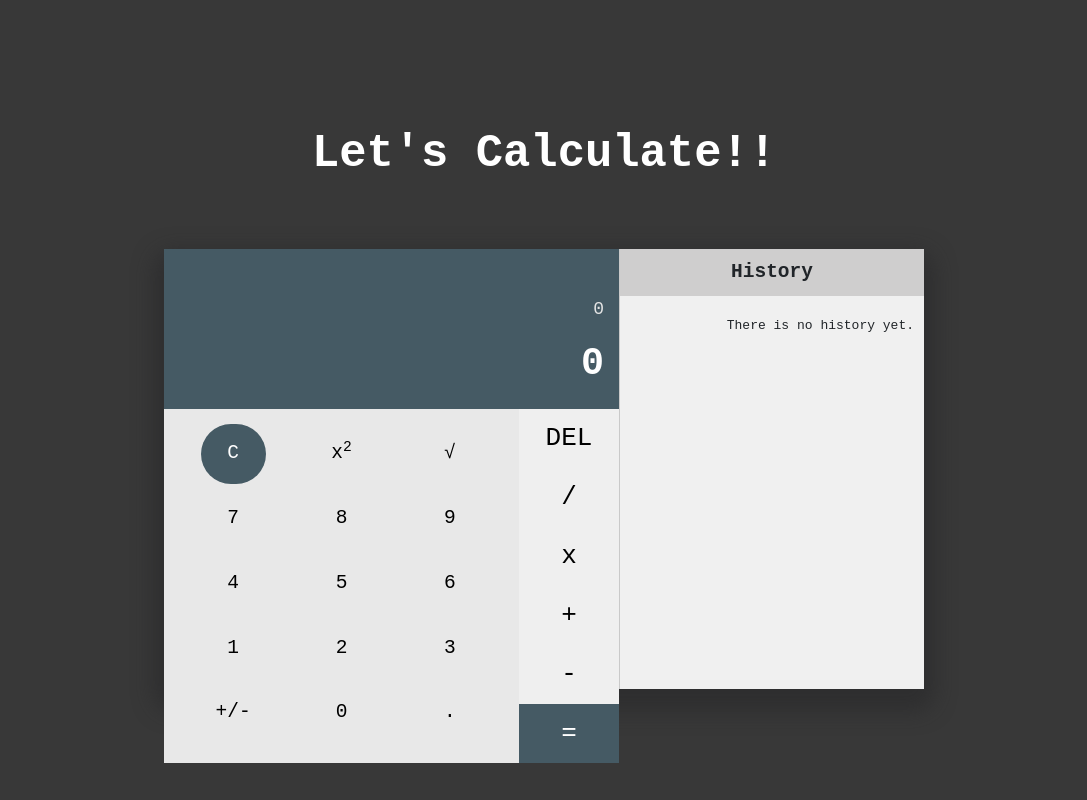
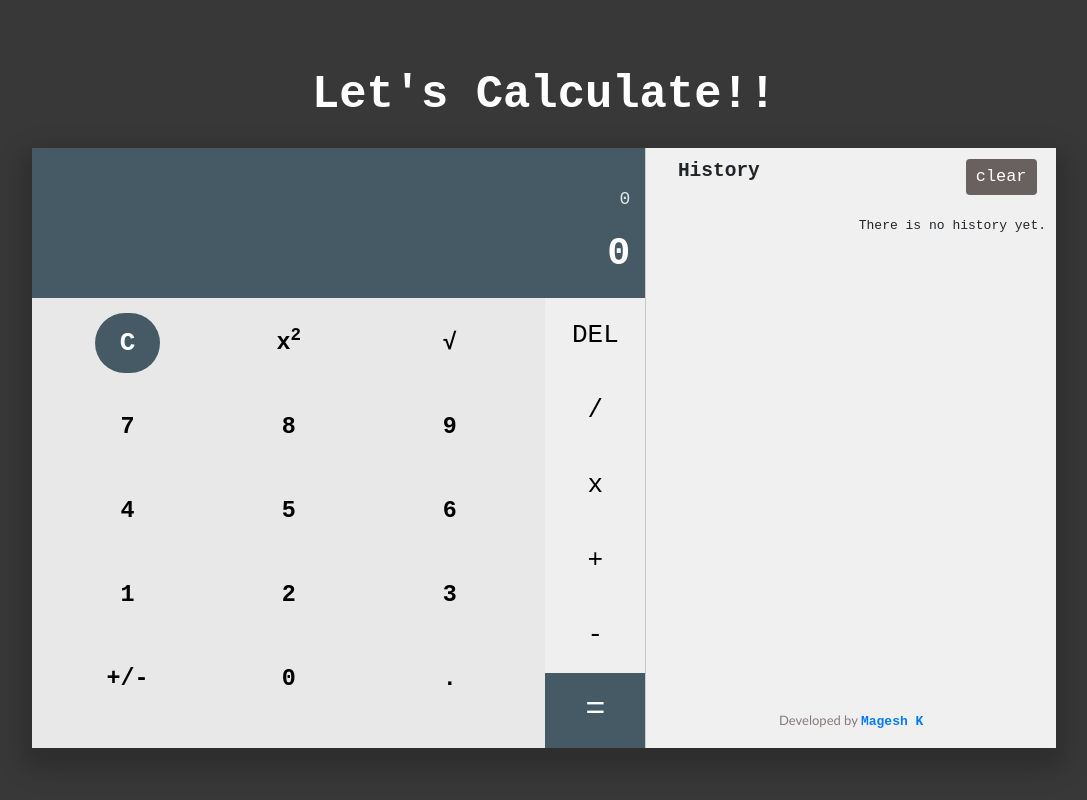
Before and after one commit to mageshk98/calculator, a React (Create React App) app: page / in a window 1280 px wide. Shown: the whole page, without its empty margins (96-1183 px from the left). Built offline with nearby package versions, Linux system fonts and the light colour scheme.

Commit message:
updated history and dev credits

```diff
--- a/src/App.js
+++ b/src/App.js
@@ -9,7 +9,10 @@ function App() {
   const updateHistory = (payload) => {
     setCalculatorHistory((prevState) => [...prevState, payload]);
   };
-  console.log(calculatorHistory);
+  const clearHistory = () => {
+    setCalculatorHistory([]);
+  };
+
   return (
     <div className={AppStyle.App}>
       <h1 className={`${AppStyle.AppTitle}`}>Let's Calculate!!</h1>
@@ -19,10 +22,25 @@ function App() {
             <Calculator updateHistory={updateHistory} />
           </div>
           <div className={`${AppStyle.rightLayout} ${AppStyle.layout}`}>
-            <h4 className={`${AppStyle.historyTitle}`}>History</h4>
+            <div className="d-flex justify-content-between align-items-center mx-4 ">
+              <h4 className={`${AppStyle.historyTitle}`}>History</h4>
+              <button
+                className={`${AppStyle.historyClear}`}
+                onClick={clearHistory}
+              >
+                clear
+              </button>
+            </div>
+
             <section className={AppStyle.historyLayout}>
               <CalcHistory data={calculatorHistory} />
             </section>
+            <p className={`${AppStyle.credits}`}>
+              Developed by{" "}
+              <a href="https://www.linkedin.com/in/mageshkumarofficial/">
+                Magesh K
+              </a>
+            </p>
           </div>
         </div>
       </section>
--- a/src/App.module.css
+++ b/src/App.module.css
@@ -12,15 +12,14 @@
   font-size: 3.5em;
   font-weight: 700;
   color: white;
-
-  margin-bottom: 4%;
+  margin-bottom: 10px;
 }
 .BoxWrapper {
   background: white;
   border-radius: 10px;
   box-shadow: 0px 12px 20px 11px #27272985;
-  height: 55vmin;
-  width: 95vmin;
+  height: 600px;
+  width: 80%;
   padding: 0px;
 }
 
@@ -31,6 +30,7 @@
 }
 .leftLayout {
   flex-basis: 60%;
+  max-width: 60%;
   border-right: 1px solid rgb(201, 201, 201);
   background-color: #455a64;
 }
@@ -40,12 +40,37 @@
   background-color: #f0f0f0;
 }
 .historyLayout {
-  height: calc(100% - 60px);
+  height: calc(100% - 95px);
+  min-height: 300px;
 }
 .historyTitle {
-  background-color: #cfcece;
   padding: 12px;
   margin-bottom: 10px;
+  font-weight: 600;
+}
+.historyClear {
+  background-color: #696160;
+  color: white;
+  font-size: 1.3em;
+  font-weight: 500;
+  border: none;
+  padding: 5px 10px;
+  border-radius: 4px;
+  transition: 0.3s all ease-in-out;
+}
+.historyClear:hover {
+  background-color: #222020;
+}
+.credits {
+  height: 20px;
+  font-weight: 500;
+  margin-bottom: 10px;
+  font-family: "Trebuchet MS", "Lucida Sans Unicode", "Lucida Grande",
+    "Lucida Sans", Arial, sans-serif;
+  color: rgb(133, 122, 122);
+}
+.credits > a {
+  text-decoration: none;
   font-weight: 600;
 }
 @media screen and (max-width: 991.98px) {
@@ -57,6 +82,7 @@
   }
   .leftLayout {
     border: none;
+    max-width: 100%;
   }
 }
 @media screen and (max-width: 572px) {
@@ -65,4 +91,7 @@
     width: 100%;
     font-size: 86%;
   }
+  .AppTitle {
+    font-size: 15px;
+  }
 }
--- a/src/Components/Calculator/calculator.module.css
+++ b/src/Components/Calculator/calculator.module.css
@@ -6,9 +6,9 @@
 
 .topLayout {
   padding: 15px;
-  flex: 0 0 160px;
+  flex: 0 0 auto;
+  min-height: 150px;
   background-color: inherit;
-
   max-width: 100%;
   display: flex;
   flex-direction: column;
@@ -49,13 +49,17 @@
   height: var(--listHeight);
 }
 .calcBtnList > li > button {
-  font-size: 1.5em;
+  font-size: 1.8em;
   padding: 10px;
-  height: 100%;
+  height: 60px;
   width: 65px;
   border-radius: 30px;
   border: none;
   background-color: inherit;
+  font-weight: 600;
+}
+.calcBtnList > li:first-child > button {
+  font-size: 2em;
 }
 .calcBtnList button[name="power"] * {
   transition: initial;
@@ -63,6 +67,7 @@
 .calcBtnList > li > button:hover {
   background-color: var(--bgColor);
   color: var(--fontColor);
+  box-shadow: 0px 5px 20px 5px #534d4d73;
 }
 .calcActionList > li > button:hover {
   background-color: #455a64a6;
@@ -75,6 +80,9 @@
   padding: 10px;
   height: 100%;
   border: none;
+}
+.calcActionList > li:last-child > button {
+  font-size: 2.6em;
 }
 .calcActionList > li:last-child button,
 .calcBtnList li:first-child > button {
--- a/src/Components/Calculator/index.jsx
+++ b/src/Components/Calculator/index.jsx
@@ -1,4 +1,5 @@
 import React, { useState } from "react";
+
 import CalcStyle from "./calculator.module.css";
 function Calculator(props) {
   const InitialState = {
@@ -23,10 +24,17 @@ function Calculator(props) {
   const updateDisplay = (val) => {
     let { isOperatorGiven, expression, resultValue } = calState;
     if (isOperatorGiven) {
+      // if (/power|sqrt/g.test(expression)) {
+      //   console.log("yeah poweror sqrt is there");
+      // }
       setCalState({
         ...calState,
         resultValue: state ? String(val) : resultValue + val,
-        expression: expression === "0" ? String(val) : expression + val,
+        expression: /power|sqrt/g.test(expression)
+          ? expression
+          : expression === "0"
+          ? String(val)
+          : expression + val,
       });
       if (state) {
         setState(false);
@@ -51,41 +59,34 @@ function Calculator(props) {
     let tempState = { ...calState };
     let inputValue = parseFloat(resultValue);
     // if (validate(currentoperator)) return;
-
+    // if (isOperatorGiven && value !== null && resultValue !== "0") {
+    //   let trimmed = String(expression).slice(
+    //     expression.length * -1,
+    //     expression.length - 1
+    //   );
+    //   console.log(trimmed);
+    //   tempState.expression = trimmed + String(currentoperator);
+    // } else
     if (value === null) {
-      console.log("here 1");
       tempState.value = inputValue;
+      tempState.isOperatorGiven = true;
       if (["sqrt", "power"].includes(currentoperator)) {
         tempState.expression = `${currentoperator}(${resultValue})`;
+        tempState.isOperatorGiven = false;
       } else if (currentoperator !== "=") {
         tempState.expression = resultValue + String(currentoperator);
       }
-      tempState.isOperatorGiven = false;
+
       setState(true);
     } else if (operator) {
-      console.log("here 2");
       let result = "";
-
       result = OPERATIONS[operator](value, inputValue);
-
       props.updateHistory({ expression: tempState.expression, result });
-
-      console.log("result", result);
       tempState.value = null;
       tempState.resultValue = String(result);
-
-      //   let trimmed = String(expression).slice(
-      //     expression.length * -1,
-      //     expression.length - 1
-      //   );
-      //   console.log(trimmed);
-      //   tempState.expression = trimmed + String(currentoperator);
+      tempState.isOperatorGiven = true;
     }
-
     tempState.operator = String(currentoperator);
-    tempState.isOperatorGiven = true;
-
-    console.log(tempState);
     setCalState(tempState);
   };
   const handleKeyBoard = (e) => {
@@ -110,7 +111,7 @@ function Calculator(props) {
       }
     } else if (currentKey === "backspace") {
       let newValue = "";
-      if (!["Cannot divide by Zero", "NaN"].includes(resultValue)) {
+      if (!["Cannot divide by Zero", "NaN", "Infinity"].includes(resultValue)) {
         newValue = resultValue.slice(0, -1) || "0";
       }
       setCalState({
@@ -128,13 +129,16 @@ function Calculator(props) {
     <div className="d-flex flex-column h-100">
       <div className={`${CalcStyle.topLayout}`}>
         <p className={`${CalcStyle.expression}`}>{expression}</p>
+
         <strong className={`${CalcStyle.result}`}>{resultValue}</strong>
       </div>
       <div className={`${CalcStyle.bottomLayout}`}>
         <div className="d-flex w-100 h-100">
           <ul className={`${CalcStyle.calcBtnList}`} onClick={handleKeyBoard}>
             <li>
-              <button name="clear">C</button>
+              <button name="clear" title="Clear">
+                C
+              </button>
             </li>
             <li>
               <button name="power">
--- a/src/Components/listHistory/style.module.css
+++ b/src/Components/listHistory/style.module.css
@@ -5,6 +5,7 @@
   height: 100%;
   overflow-x: hidden;
   overflow-y: auto;
+  padding-bottom: 20px;
 }
 .list > li {
   padding: 10px;
--- a/src/index.css
+++ b/src/index.css
@@ -12,6 +12,7 @@ html {
 body {
   -webkit-font-smoothing: antialiased;
   -moz-osx-font-smoothing: grayscale;
+  background-color: #383838;
 }
 
 code {
```
Also changed, not shown: 1 other file (tests, documents, lock files or other folders).
